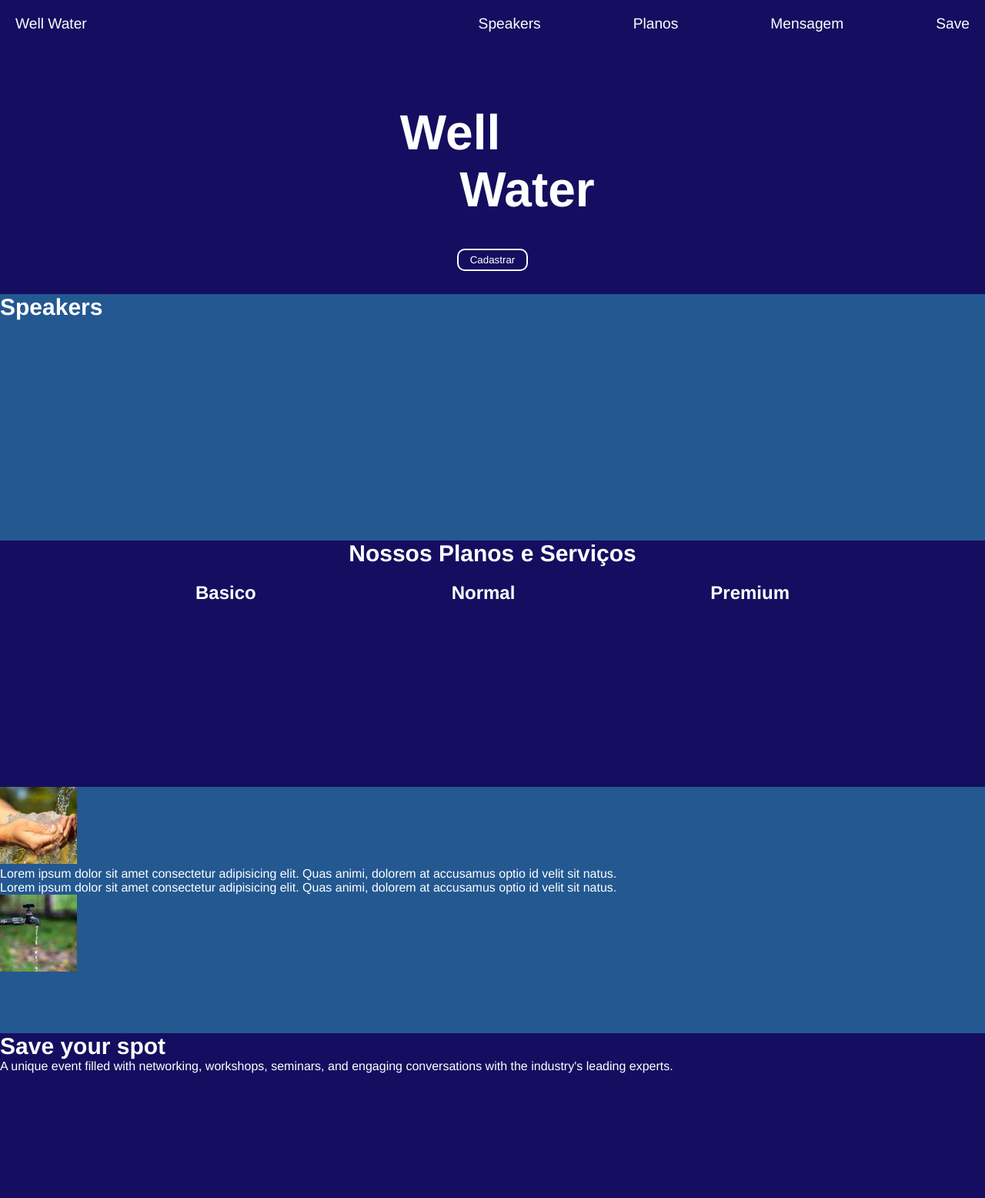
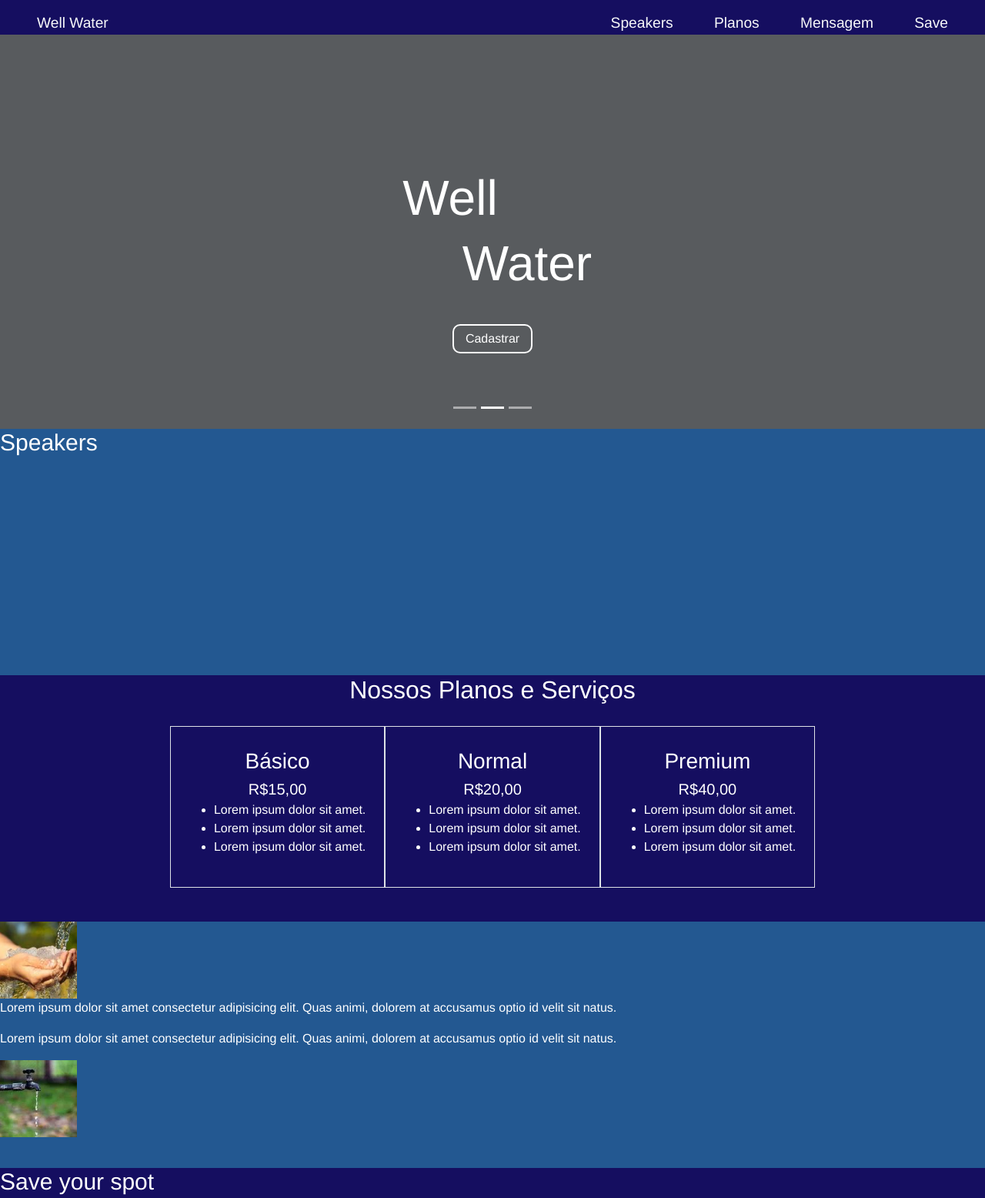
Before and after one commit to Adriano047/well-water, a plain HTML site: page index.html in a window 1280 px wide. Shown: the top 1556 px of the page at 77% size. Drawn offline with Linux system fonts and the light colour scheme.

Commit message:
Adicionando Carrosel

```diff
--- /dev/null
+++ b/css/carousel.css
@@ -0,0 +1,82 @@
+/* GLOBAL STYLES
+-------------------------------------------------- */
+/* Padding below the footer and lighter body text */
+
+body {
+  /* padding-top: 3rem;
+  padding-bottom: 3rem; */
+  color: rgb(var(--bs-tertiary-color-rgb));
+}
+
+
+/* CUSTOMIZE THE CAROUSEL
+-------------------------------------------------- */
+
+/* Carousel base class */
+.carousel {
+  /* margin-bottom: 4rem; */
+}
+/* Since positioning the image, we need to help out the caption */
+.carousel-caption {
+  bottom: 3rem;
+  z-index: 10;
+}
+
+/* Declare heights because of positioning of img element */
+.carousel-item {
+  height: 32rem;
+}
+
+
+/* MARKETING CONTENT
+-------------------------------------------------- */
+
+/* Center align the text within the three columns below the carousel */
+.marketing .col-lg-4 {
+  margin-bottom: 1.5rem;
+  text-align: center;
+}
+/* rtl:begin:ignore */
+.marketing .col-lg-4 p {
+  margin-right: .75rem;
+  margin-left: .75rem;
+}
+/* rtl:end:ignore */
+
+
+/* Featurettes
+------------------------- */
+
+.featurette-divider {
+  margin: 5rem 0; /* Space out the Bootstrap <hr> more */
+}
+
+/* Thin out the marketing headings */
+/* rtl:begin:remove */
+.featurette-heading {
+  letter-spacing: -.05rem;
+}
+
+/* rtl:end:remove */
+
+/* RESPONSIVE CSS
+-------------------------------------------------- */
+
+@media (min-width: 40em) {
+  /* Bump up size of carousel content */
+  .carousel-caption p {
+    margin-bottom: 1.25rem;
+    font-size: 1.25rem;
+    line-height: 1.4;
+  }
+
+  .featurette-heading {
+    font-size: 50px;
+  }
+}
+
+@media (min-width: 62em) {
+  .featurette-heading {
+    margin-top: 7rem;
+  }
+}
--- a/css/style.css
+++ b/css/style.css
@@ -11,15 +11,15 @@ h1 {
 .nav-flex{
     font-size: larger;
     background-color: #150E60;
-    padding: 20px;
+    /* padding: 20px;
     max-width: 100%;
     display: flex;
-    justify-content: space-between;
+    justify-content: space-between; */
 }
-.item-flex {
+/* .item-flex {
     display: flex;
     gap: 120px;
-}
+}  */
 /*  Estilo das sections */
 .DarkBlue{
     background-color: #150E60;
@@ -49,7 +49,7 @@ header {
     margin-bottom: 40px;
     margin-left: 90px;
 }
-header button{
+.btn-cadastrar{
     background-color: transparent;
     border-radius: 10px;
     border: 2px solid white;
--- a/index.html
+++ b/index.html
@@ -1,39 +1,123 @@
 <!DOCTYPE html>
 <html lang="en">
+
 <head>
     <meta charset="UTF-8">
     <meta name="viewport" content="width=device-width, initial-scale=1.0">
     <title>Well Water</title>
+    <link rel="stylesheet" href="css/bootstrap.min.css">
     <link rel="stylesheet" href="css/style.css">
+    <link rel="stylesheet" href="css/carousel.css">
 </head>
+
 <body>
-    <a name="Home"></a>
-        <nav class="nav-flex">
-            <p>
-                 <a class="logo">Well Water</a>
-            </p>
-            <p class="item-flex">
-                <a href="#Speakers">Speakers</a>
-                <a href="#Planos">Planos</a>
-                <a href="#Mensagem">Mensagem</a>
-                <a href="#Save">Save</a>
-            </p>
+    <nav class="nav-flex d-flex justify-content-between pt-3 px-5">
+        <div>
+            <a class="text-light text-decoration-none">Well Water</a>
+        </div>
+        <div>
+            <a class="ms-5 text-light text-decoration-none" href="#Speakers">Speakers</a>
+            <a class="ms-5 text-light text-decoration-none" href="#Planos">Planos</a>
+            <a class="ms-5 text-light text-decoration-none" href="#Mensagem">Mensagem</a>
+            <a class="ms-5 text-light text-decoration-none" href="#Save">Save</a>
+        </div>
     </nav>
-        <header class="DarkBlue">
-            <H1 class="Well">Well</H1>
+    <div id="myCarousel" class="carousel slide mb-6" data-bs-ride="carousel" height="500px">
+        <div class="carousel-indicators">
+          <button type="button" data-bs-target="#myCarousel" data-bs-slide-to="0" class="" aria-label="Slide 1"></button>
+          <button type="button" data-bs-target="#myCarousel" data-bs-slide-to="1" aria-label="Slide 2" class="active" aria-current="true"></button>
+          <button type="button" data-bs-target="#myCarousel" data-bs-slide-to="2" aria-label="Slide 3" class=""></button>
+        </div>
+        <div class="carousel-inner">
+          <div class="carousel-item active carousel-item-start">
+            <svg class="bd-placeholder-img" width="100%" height="100%" xmlns="http://www.w3.org/2000/svg" aria-hidden="true" preserveAspectRatio="xMidYMid slice" focusable="false"><rect width="100%" height="100%" fill="var(--bs-secondary-color)"></rect></svg>
+            <div class="container">
+              <div class="carousel-caption text-start">
+                <h1>Example headline.</h1>
+                <p class="opacity-75">Some representative placeholder content for the first slide of the carousel.</p>
+                <button class="btn-cadastrar">Cadastrar</button>
+              </div>
+            </div>
+          </div>
+          <div class="carousel-item carousel-item-next carousel-item-start">
+            <svg class="bd-placeholder-img" width="100%" height="100%" xmlns="http://www.w3.org/2000/svg" aria-hidden="true" preserveAspectRatio="xMidYMid slice" focusable="false"><rect width="100%" height="100%" fill="var(--bs-secondary-color)"></rect></svg>
+            <div class="container">
+              <div class="carousel-caption">
+                <h1 class="Well">Well</h1>
+                <h1 class="Water">Water</h1>
+                <button class="btn-cadastrar">Cadastrar</button>
+              </div>
+            </div>
+          </div>
+          <div class="carousel-item">
+            <svg class="bd-placeholder-img" width="100%" height="100%" xmlns="http://www.w3.org/2000/svg" aria-hidden="true" preserveAspectRatio="xMidYMid slice" focusable="false"><rect width="100%" height="100%" fill="var(--bs-secondary-color)"></rect></svg>
+            <div class="container">
+              <div class="carousel-caption text-end">
+                <h1>One more for good measure.</h1>
+                <p>Some representative placeholder content for the third slide of this carousel.</p>
+                <button class="btn-cadastrar">Cadastrar</button>
+              </div>
+            </div>
+          </div>
+        </div>
+        <!-- <button class="carousel-control-prev" type="button" data-bs-target="#myCarousel" data-bs-slide="prev">
+          <span class="carousel-control-prev-icon" aria-hidden="true"></span>
+          <span class="visually-hidden">Previous</span>
+        </button>
+        <button class="carousel-control-next" type="button" data-bs-target="#myCarousel" data-bs-slide="next">
+          <span class="carousel-control-next-icon" aria-hidden="true"></span>
+          <span class="visually-hidden">Next</span>
+        </button> -->
+      </div>
+    <!-- <header class="DarkBlue">
+        <h1 class="Well">Well</h1>
         <h1 class="Water">Water</h1>
         <button>Cadastrar</button>
-        </header>
+    </header> -->
     <a name="Speakers"></a>
-        <section class="lightBlue"> <h1>Speakers</h1></section>
+    <section class="lightBlue">
+        <h1>Speakers</h1>
+    </section>
     <a name="Planos"></a>
     <section class="DarkBlue Planos-section">
-            <h1>Nossos Planos e Serviços</h1>
-            <section class="Planos">
-                <section><h2>Basico</h2></section>
-                <section><h2>Normal</h2></section>
-                <section><h2>Premium</h2></section>
-            </section>
+        <h2>
+            Nossos Planos e Serviços
+        </h2>
+        <div class="d-flex">
+            <div class="border d-flex flex-column align-items-center p-4">
+                <div class="fs-3">Básico</div>
+                <div class="fs-5">R$15,00</div>
+                <div class="text-center fs-6">
+                    <ul>
+                        <li>Lorem ipsum dolor sit amet.</li>
+                        <li>Lorem ipsum dolor sit amet.</li>
+                        <li>Lorem ipsum dolor sit amet.</li>
+                    </ul>
+                </div>
+            </div>
+            <div class="border d-flex flex-column align-items-center p-4">
+                <div class="fs-3">Normal</div>
+                <div class="fs-5">R$20,00</div>
+                <div class="text-center fs-6">
+                    <ul>
+                        <li>Lorem ipsum dolor sit amet.</li>
+                        <li>Lorem ipsum dolor sit amet.</li>
+                        <li>Lorem ipsum dolor sit amet.</li>
+                    </ul>
+                </div>
+            </div>
+            <div class="border d-flex flex-column align-items-center p-4">
+                <div class="fs-3">Premium</div>
+                <div class="fs-5">R$40,00</div>
+                <div class="text-center fs-6">
+                    <ul>
+                        <li>Lorem ipsum dolor sit amet.</li>
+                        <li>Lorem ipsum dolor sit amet.</li>
+                        <li>Lorem ipsum dolor sit amet.</li>
+                    </ul>
+                </div>
+            </div>
+        </div>
     </section>
     <a name="Mensagem"></a>
     <section class="lightBlue Mensagem">
@@ -49,12 +133,15 @@
         <img src="imgs/Torneira.png" alt="" srcset="">
     </section>
     <a name="Save"></a>
-        <section class="DarkBlue"><h1>Save your spot</h1>
+    <section class="DarkBlue">
+        <h1>Save your spot</h1>
         <p>
             A unique event filled with networking, workshops, seminars, and engaging
             conversations with the industry's leading experts.
         </p>
     </section>
     <footer></footer>
+    <script src="js/bootstrap.bundle.min.js"></script>
 </body>
+
 </html>
```
Lines whose indentation alone changed are shown as unchanged.
